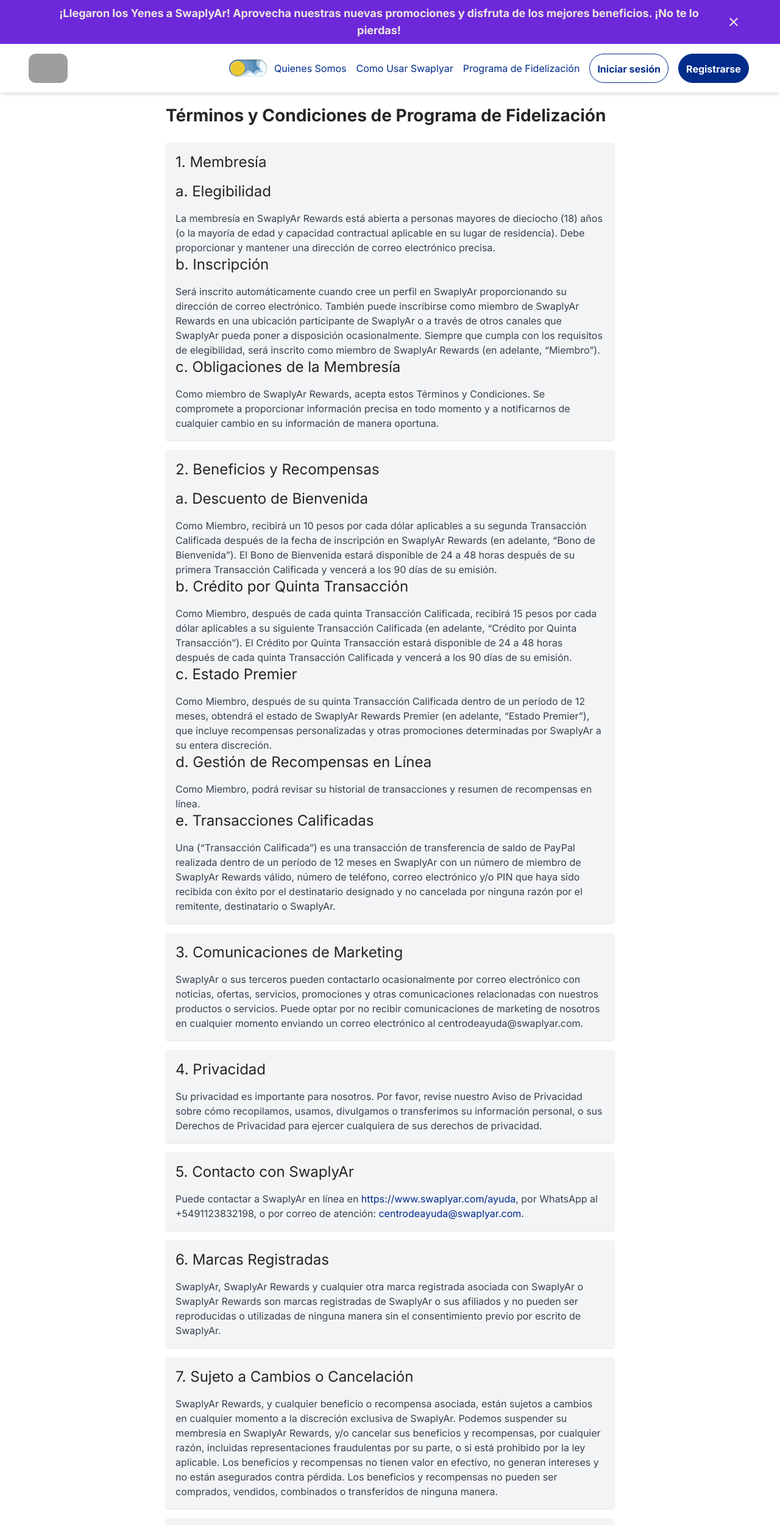
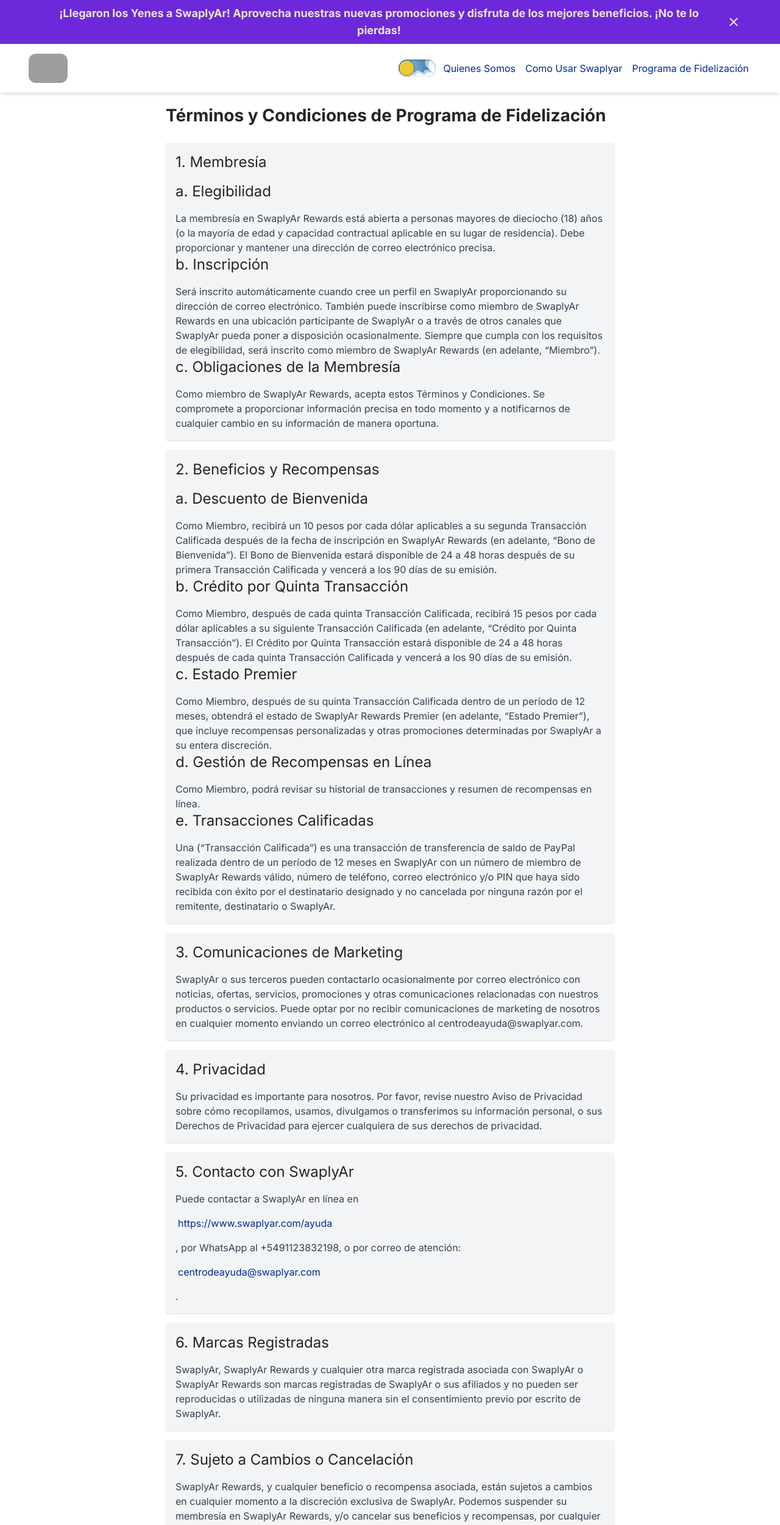
Before and after one commit to SwaplyarDev/swaplyar-frontend, a Next.js app: page /info/sapr-terms-conditions in a window 1280 px wide. Shown: the top 2501 px of the page at 61% size. Built offline with nearby package versions, Linux system fonts and the light colour scheme; no server answers; grey boxes are pictures that could not be loaded.

Commit message:
Agregue en el archivo LinkWithHover.tsx en la etiqueta a un className

```diff
--- a/components/ui/LinkWithHover/LinkWithHover.tsx
+++ b/components/ui/LinkWithHover/LinkWithHover.tsx
@@ -7,7 +7,6 @@ interface LinkWithHoverProps {
   href: string;
   children: React.ReactNode;
 }
-
 const LinkWithHover: FC<LinkWithHoverProps> = ({ href, children }) => {
   const handleMouseOver = (e: MouseEvent<HTMLAnchorElement>) => {
     e.currentTarget.style.textDecoration = 'underline';
@@ -24,6 +23,7 @@ const LinkWithHover: FC<LinkWithHoverProps> = ({ href, children }) => {
       style={{ color: '#012a8d', textDecoration: 'none' }}
       onMouseOver={handleMouseOver}
       onMouseOut={handleMouseOut}
+      className="relative m-1 flex h-[48px] items-center gap-2 transition-transform duration-300 ease-in-out hover:scale-105 hover:text-blue-700 dark:text-sky-500 dark:hover:text-sky-600"
     >
       {children}
     </a>
--- a/components/ui/top-menu/nav-links.tsx
+++ b/components/ui/top-menu/nav-links.tsx
@@ -5,8 +5,6 @@ import { usePathname } from 'next/navigation';
 
 import Link from 'next/link';
 import useStore from '@/store/authViewStore';
-import LogInButton from './log-register-bt/logiInButton';
-import RegisterButton from './log-register-bt/registerButton';
 
 export const Links = [
   { name: 'Quienes Somos', href: '/info/about-us' },
@@ -53,8 +51,6 @@ export default function NavLinks() {
           </p>
         </Link>
       ))}
-      <LogInButton />
-      <RegisterButton />
     </>
   );
 }
```
